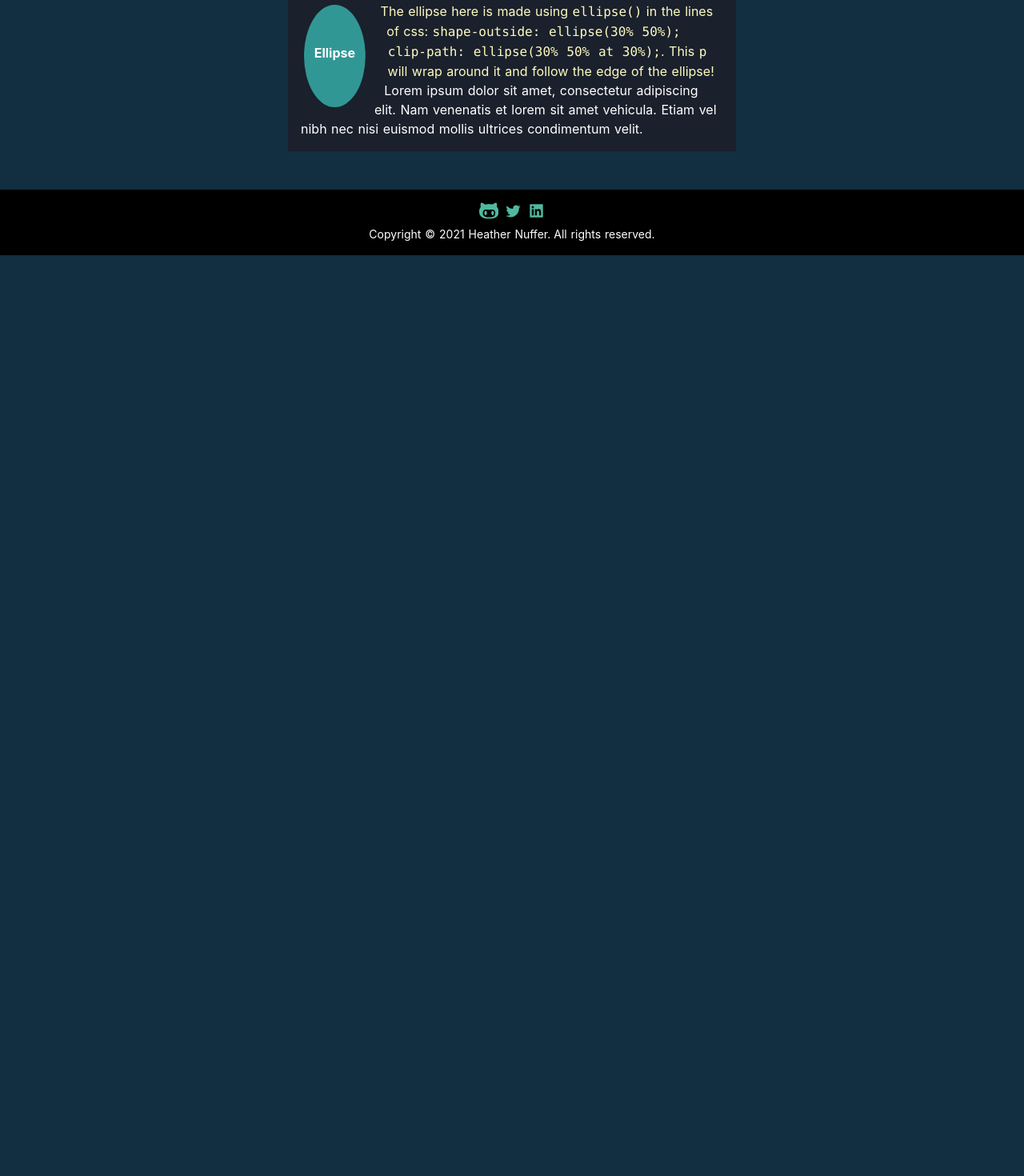
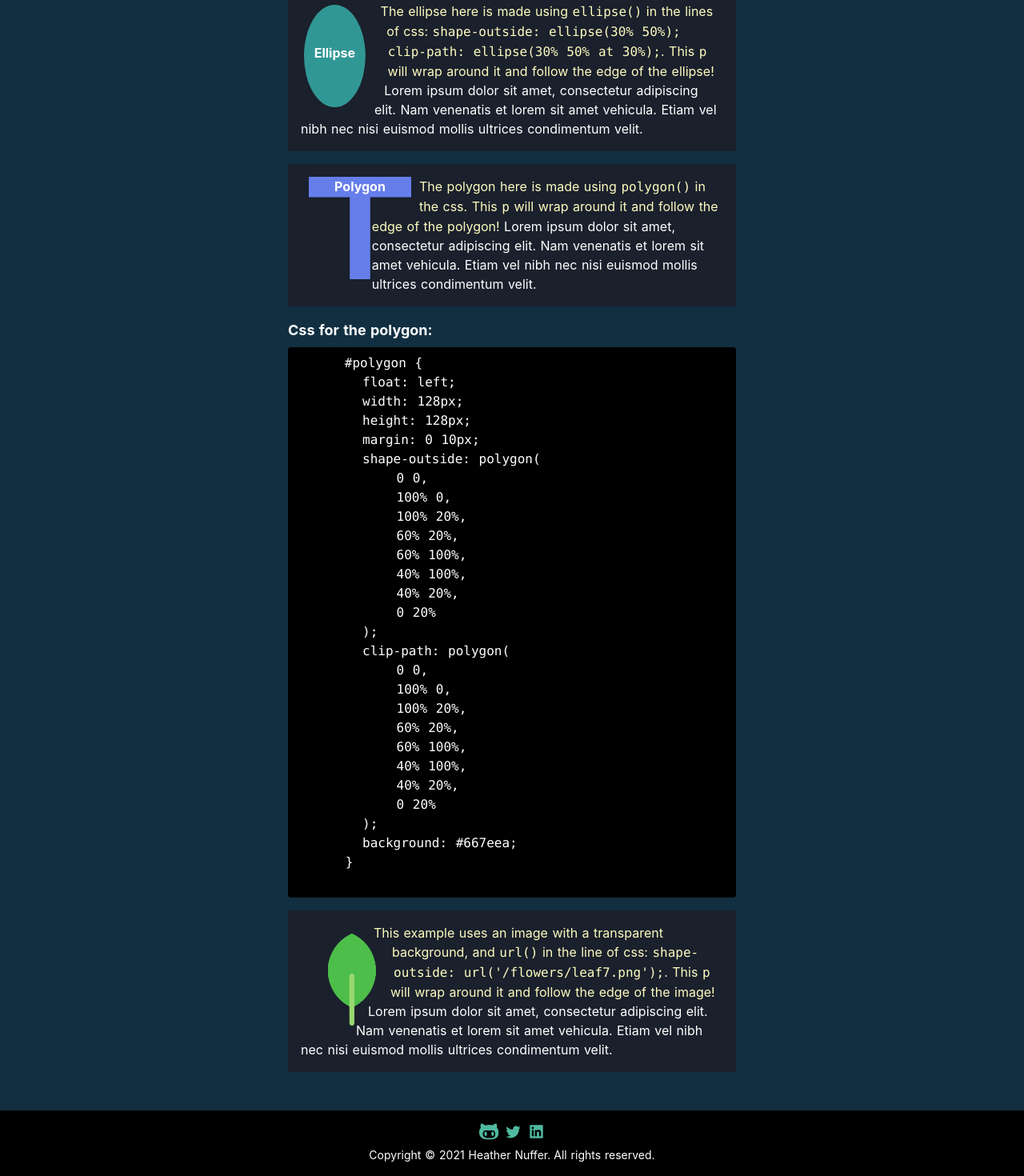
Before and after one commit to ethyl2/nuxt-experiment, a Nuxt app: page /arts/shapes in a window 1280 px wide. Shown: the part 2732-4202 px from the top of the page at 80% size. Before the commit the page ends 3051 px from the top, so only its background shows below. Built offline with nearby package versions, Linux system fonts and the light colour scheme; a web font is replaced by a local one.

Commit message:
Adds 2 more examples of wrapping in shapes page

```diff
--- a/pages/arts/shapes.vue
+++ b/pages/arts/shapes.vue
@@ -146,6 +146,41 @@
   position: absolute;
   top: 48px;
   right: 64px;
+}
+
+#polygon {
+  float: left;
+  width: 128px;
+  height: 128px;
+  margin: 0 10px;
+  shape-outside: polygon(
+    0 0,
+    100% 0,
+    100% 20%,
+    60% 20%,
+    60% 100%,
+    40% 100%,
+    40% 20%,
+    0 20%
+  );
+  clip-path: polygon(
+    0 0,
+    100% 0,
+    100% 20%,
+    60% 20%,
+    60% 100%,
+    40% 100%,
+    40% 20%,
+    0 20%
+  );
+  background: #667eea;
+}
+
+#leaf {
+  float: left;
+  width: 128px;
+  height: 128px;
+  shape-outside: url('/flowers/leaf7.png');
 }
 </style>
 
@@ -377,6 +412,71 @@
           ultrices condimentum velit.
         </p>
       </div>
+      <div class="bg-gray-900 p-4 w-full mx-auto mb-4 md:w-1/2">
+        <div id="polygon" class="flex items-start justify-center">
+          <p class="font-bold">Polygon</p>
+        </div>
+        <p>
+          <span class="text-yellow-200"
+            >The polygon here is made using
+            <code>polygon()</code>
+            in the css. This <code>p</code> will wrap around it and follow the
+            edge of the polygon!</span
+          >
+          Lorem ipsum dolor sit amet, consectetur adipiscing elit. Nam venenatis
+          et lorem sit amet vehicula. Etiam vel nibh nec nisi euismod mollis
+          ultrices condimentum velit.
+        </p>
+      </div>
+      <div class="w-full mx-auto md:w-1/2">
+        <p class="text-lg font-bold mb-2">Css for the polygon:</p>
+        <pre class="bg-black p-2 rounded overflow-x-scroll">
+      #polygon {
+        float: left;
+        width: 128px;
+        height: 128px;
+        margin: 0 10px;
+        shape-outside: polygon(
+            0 0,
+            100% 0,
+            100% 20%,
+            60% 20%,
+            60% 100%,
+            40% 100%,
+            40% 20%,
+            0 20%
+        );
+        clip-path: polygon(
+            0 0,
+            100% 0,
+            100% 20%,
+            60% 20%,
+            60% 100%,
+            40% 100%,
+            40% 20%,
+            0 20%
+        );
+        background: #667eea;
+      }
+    </pre
+        >
+      </div>
+      <div class="bg-gray-900 p-4 w-full mx-auto my-4 md:w-1/2">
+        <img id="leaf" src="/flowers/leaf3.png" alt="leaf" />
+        <p>
+          <span class="text-yellow-200"
+            >This example uses an image with a transparent background, and
+            <code>url()</code>
+            in the line of css:
+            <code> shape-outside: url('/flowers/leaf7.png');</code>. This
+            <code>p</code> will wrap around it and follow the edge of the
+            image!</span
+          >
+          Lorem ipsum dolor sit amet, consectetur adipiscing elit. Nam venenatis
+          et lorem sit amet vehicula. Etiam vel nibh nec nisi euismod mollis
+          ultrices condimentum velit.
+        </p>
+      </div>
     </section>
   </div>
 </template>
```
Also changed, not shown: static/flowers/leaf7.png (added).
